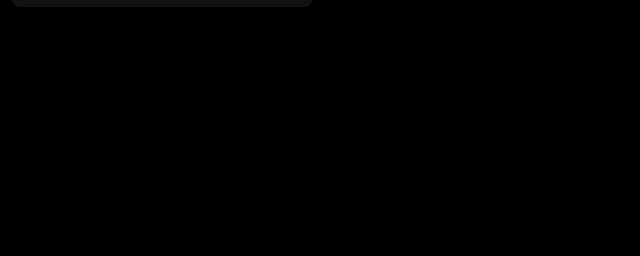
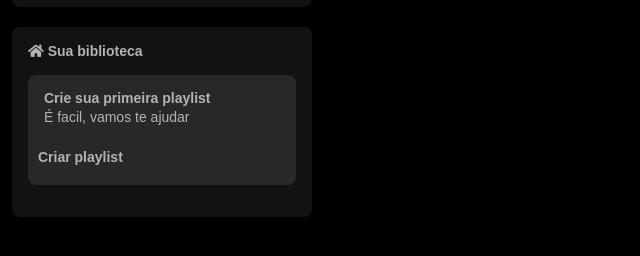
Before and after one commit to pdrVenancio/SpotifyProject, a plain HTML site: page index.html in a window 1280 px wide. Shown: the part 166-422 px from the top of the page, without its empty margins (0-640 px from the left). Drawn offline with Linux system fonts and the light colour scheme.

Commit message:
Biblioteca

```diff
--- a/index.html
+++ b/index.html
@@ -36,6 +36,17 @@
                 </ul>
             </div>
         </nav>
+        <nav class="biblioteca">
+            <a href="">
+                <span class="fa fa-home"></span>
+                <span>Sua biblioteca</span>
+            </a>
+            <div>
+                <h3>Crie sua primeira playlist</h3>
+                <h4>É facil, vamos te ajudar</h4>
+                <button type="button">Criar playlist</button>
+            </div>
+        </nav>
     </div>
 
     <script src="script.js">
--- a/styles.css
+++ b/styles.css
@@ -1,9 +1,7 @@
 body{
     background-color: black;
 }
-h1{
-    color: aliceblue;
-}
+
 .sidebar__navegation .logo img{
     width: 80px;
 }
@@ -45,3 +43,58 @@ h1{
     border-radius: 8px;
     padding: 16px 0 0 16px;
 }
+
+.biblioteca{
+    background-color: #121212;
+    margin-top: 20px;
+    border-radius: 8px;
+    padding: 16px 0 16px 16px;
+}
+
+.biblioteca a{
+    color: #b3b3b3 ;
+    text-decoration: none;
+    font-weight: 600;
+    font-size: 14px;
+    font-family: "DM Sans", sans-serif ;
+}
+
+.biblioteca div{
+    background-color: #282828;
+    border-radius: 8px;
+    margin: 16px 16px 16px 0px;
+}
+
+.biblioteca h3{
+    color: #b3b3b3;
+    text-decoration: none;
+    font-weight: 600;
+    font-size: 14px;
+    font-family: "DM Sans", sans-serif ;
+    padding: 16px 5px 5px 16px;
+}
+
+.biblioteca h4{
+    color: #b3b3b3;
+    text-decoration: none;
+    font-weight: 200;
+    font-size: 14px;
+    font-family: "DM Sans", sans-serif ;
+    padding: 0px 5px 5px 16px;
+}
+
+.biblioteca button{
+    display:flex;
+    margin-right: 10px;
+    color:#b3b3b3;
+    background-color: transparent;
+    border:0px;
+    font-size: 14px;
+    font-weight: 700;
+    font-family: "DM Sans", sans-serif;
+    text-align: center;
+    text-decoration: none;
+    text-transform: none;
+    padding:20px 10px;
+
+}
```
